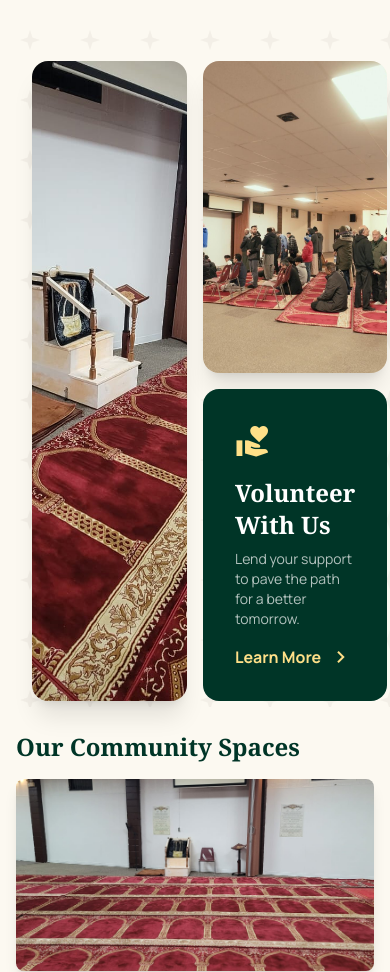
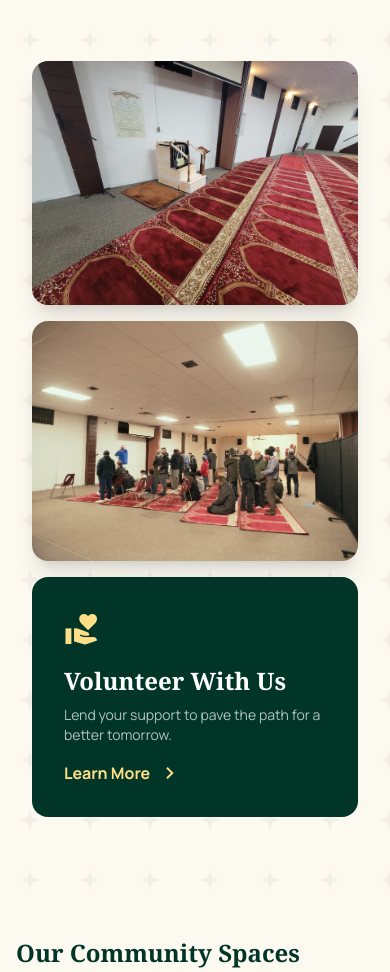
Before and after one commit to mohammedAli056/MOAW-Website, a plain HTML site: page index.html in a window 390 px wide. Shown: the part 2014-2986 px from the top of the page. Drawn offline with nearby package versions, Linux system fonts and the light colour scheme.

Commit message:
eidtmoiz

```diff
--- a/index.html
+++ b/index.html
@@ -406,7 +406,7 @@
 </div>
 </div>
 <div class="lg:col-span-6">
-<div class="grid grid-cols-2 gap-4 h-[550px]">
+<div class="grid grid-cols-1 sm:grid-cols-2 gap-4 sm:h-[550px]">
 <img alt="Inside the prayer hall showing the Minbar and prayer rows" class="w-full h-full object-cover rounded-2xl shadow-xl" src="serve1.jpeg"/>
 <div class="grid grid-rows-2 gap-4">
 <img alt="Entrance to the women's section at the Woodstock mosque" class="w-full h-full object-cover rounded-2xl shadow-xl" src="serve2.jpeg"/>
```
